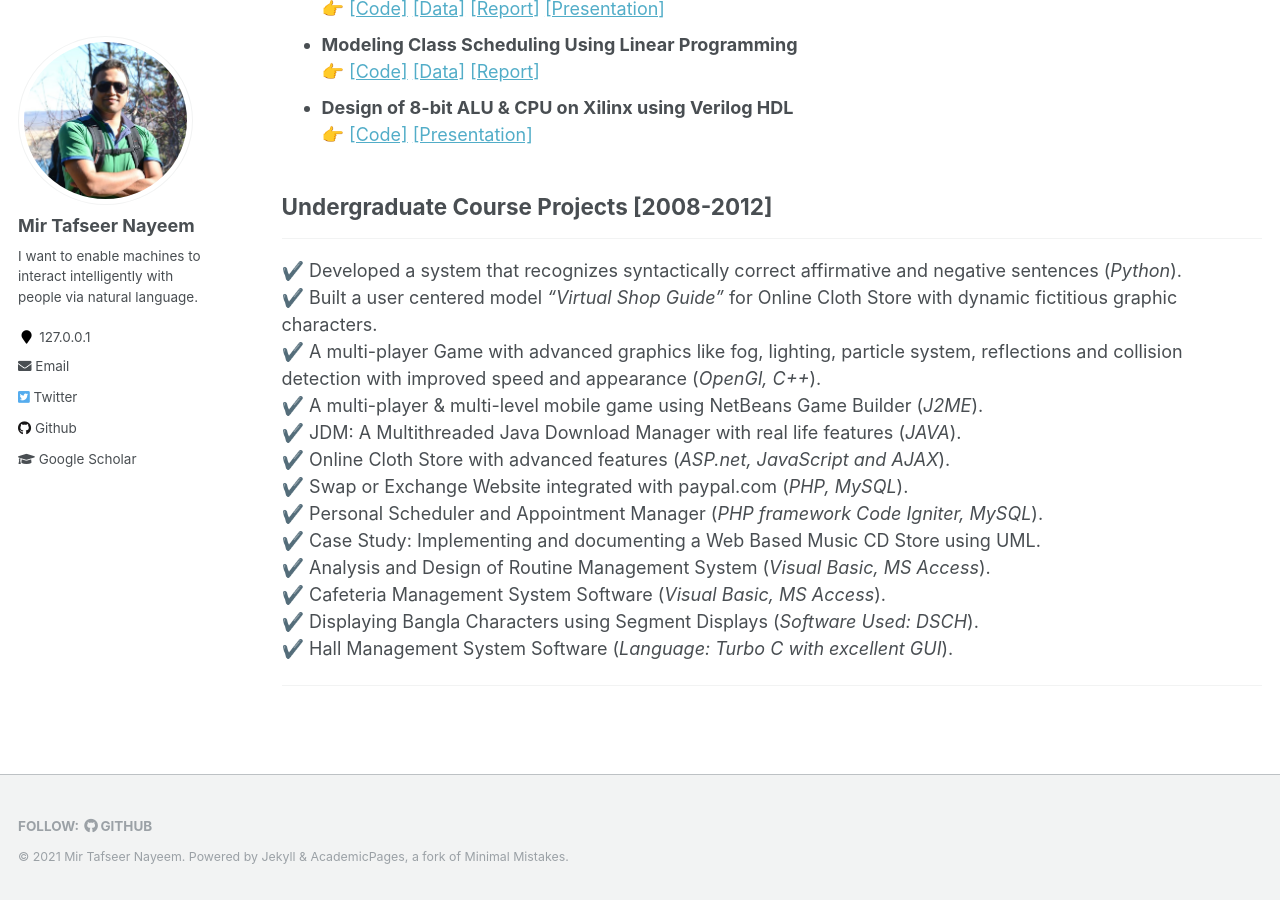
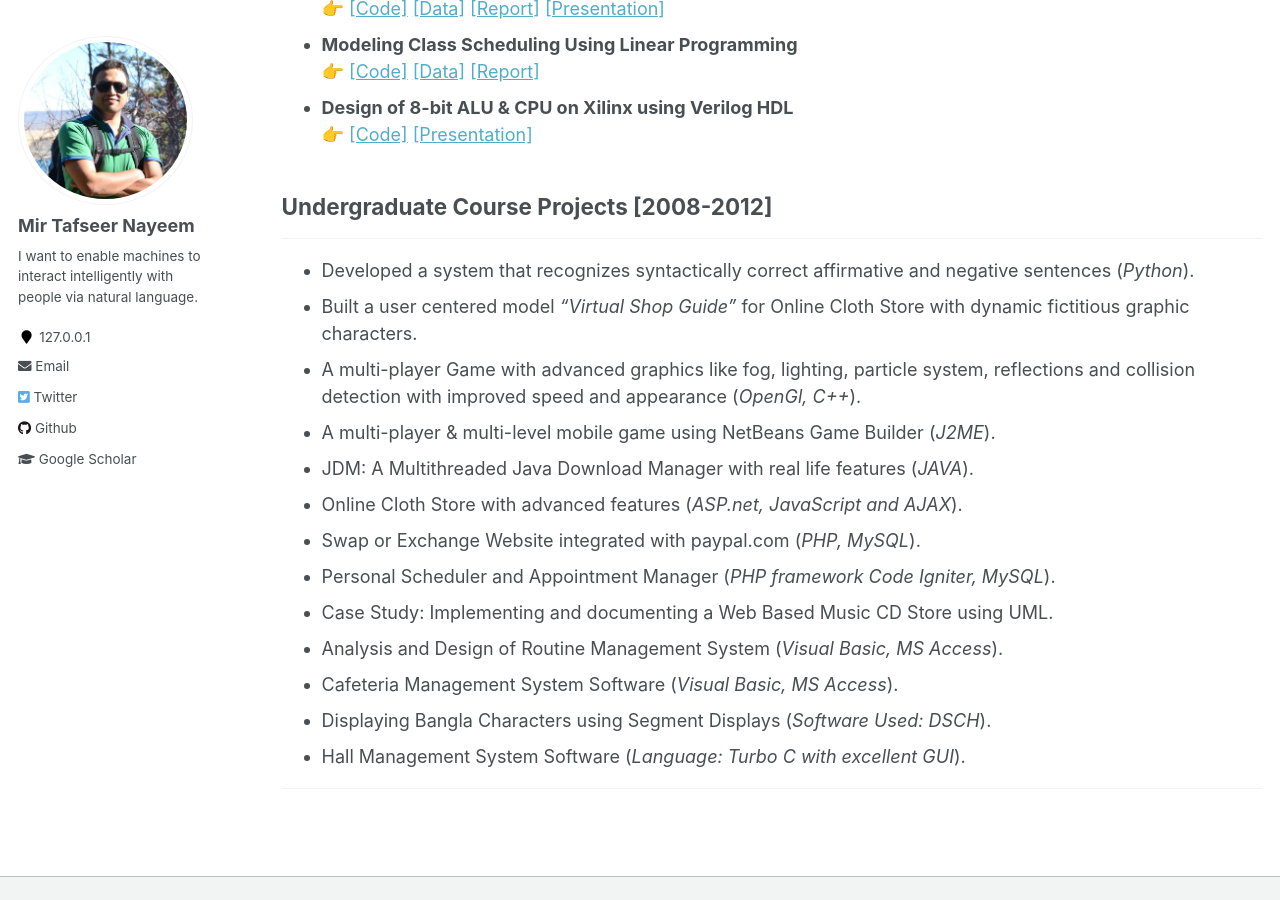
Before and after one commit to sujan-sarker/sujan-sarker.github.io, a Jekyll site: the page built from _pages/projects.md, in a window 1280 px wide and 900 px high, scrolled down 608 px. Built offline with Jekyll 4.4.1, drawn with Linux system fonts in a browser that asks for light colours.

```diff
--- a/_pages/projects.md
+++ b/_pages/projects.md
@@ -34,18 +34,18 @@ author_profile: true
 
 ## Undergraduate Course Projects [2008-2012]
 ----------------
- ✔️ Developed  a system  that  recognizes  syntactically  correct  affirmative  and negative sentences (*Python*). <br/>
- ✔️ Built a user centered model *“Virtual Shop Guide”* for Online Cloth Store with dynamic fictitious graphic characters. <br/>
- ✔️ A  multi-player  Game  with  advanced  graphics  like  fog,  lighting,  particle system, reflections and collision detection with improved  speed and appearance (*OpenGl, C++*). <br/>
- ✔️ A multi-player & multi-level mobile game using NetBeans Game Builder (*J2ME*). <br/>
- ✔️ JDM: A Multithreaded Java Download Manager with real life features (*JAVA*). <br/>
- ✔️ Online Cloth Store with advanced features (*ASP.net, JavaScript and AJAX*). <br/>
- ✔️ Swap or Exchange Website integrated with paypal.com (*PHP, MySQL*). <br/>
- ✔️ Personal Scheduler and Appointment Manager (*PHP framework Code Igniter, MySQL*). <br/>
- ✔️ Case Study: Implementing and documenting a Web Based Music CD Store using UML. <br/>
- ✔️ Analysis and Design of Routine Management System (*Visual Basic, MS Access*). <br/>
- ✔️ Cafeteria Management System Software (*Visual Basic, MS Access*). <br/>
- ✔️ Displaying Bangla Characters using Segment Displays (*Software Used: DSCH*). <br/>
- ✔️ Hall Management System Software (*Language: Turbo C with excellent GUI*). <br/>
+* Developed  a system  that  recognizes  syntactically  correct  affirmative  and negative sentences (*Python*).
+* Built a user centered model *“Virtual Shop Guide”* for Online Cloth Store with dynamic fictitious graphic characters.
+* A  multi-player  Game  with  advanced  graphics  like  fog,  lighting,  particle system, reflections and collision detection with improved  speed and appearance (*OpenGl, C++*).
+* A multi-player & multi-level mobile game using NetBeans Game Builder (*J2ME*).
+* JDM: A Multithreaded Java Download Manager with real life features (*JAVA*).
+* Online Cloth Store with advanced features (*ASP.net, JavaScript and AJAX*).
+* Swap or Exchange Website integrated with paypal.com (*PHP, MySQL*).
+* Personal Scheduler and Appointment Manager (*PHP framework Code Igniter, MySQL*).
+* Case Study: Implementing and documenting a Web Based Music CD Store using UML.
+* Analysis and Design of Routine Management System (*Visual Basic, MS Access*).
+* Cafeteria Management System Software (*Visual Basic, MS Access*).
+* Displaying Bangla Characters using Segment Displays (*Software Used: DSCH*).
+* Hall Management System Software (*Language: Turbo C with excellent GUI*).
 
 __________________________________________________
```
